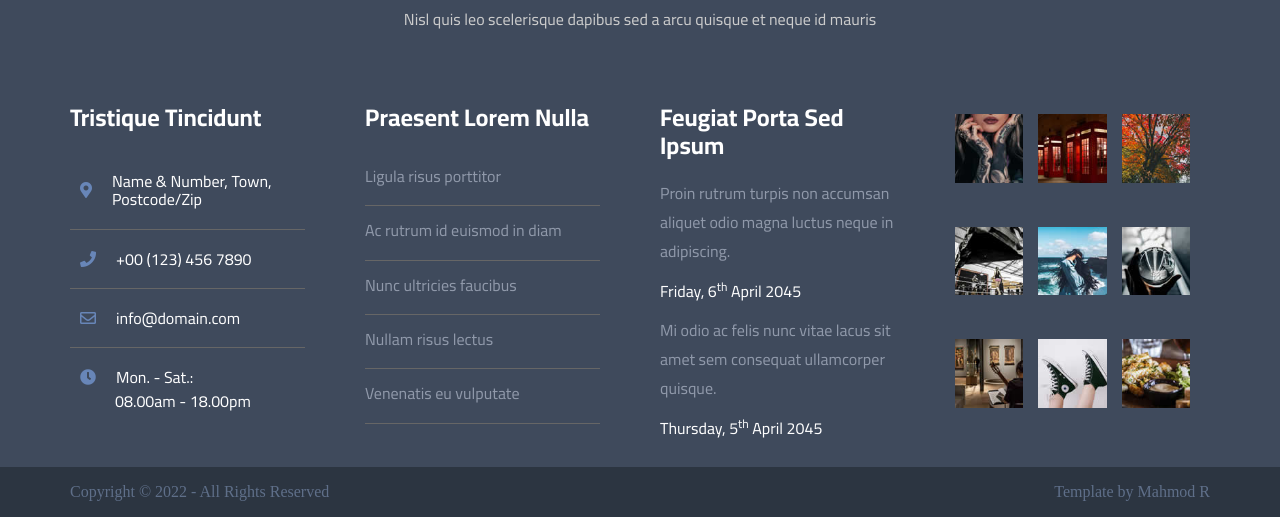
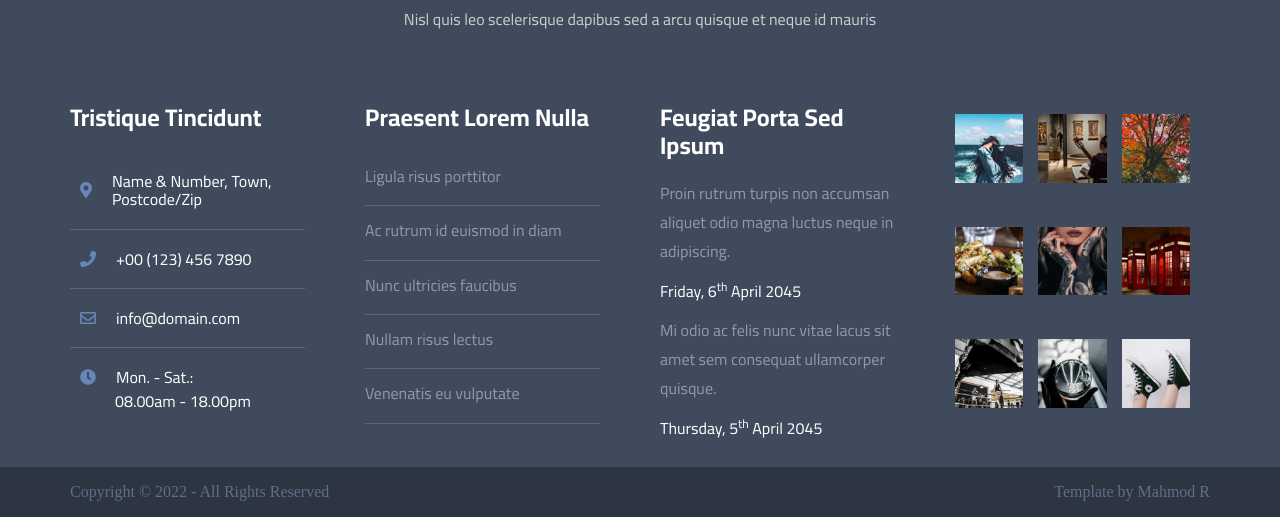
Before and after one commit to mahmod191/Template-Shiphile, a plain HTML site: page index.html in a window 1280 px wide. Shown: the part 4422-4939 px from the top of the page. Drawn offline with Linux system fonts and the light colour scheme.

Commit message:
edit
edit

```diff
--- a/index.html
+++ b/index.html
@@ -275,15 +275,69 @@
             <span>Thursday, 5<sup>th</sup> April 2045</span>
           </div>
           <div class="box gallery">
-            <div><img src="imgs/footer-5.jpg" alt=""></div>
-            <div><img src="imgs/footer-6.jpg" alt=""></div>
-            <div><img src="imgs/footer-3.jpg" alt=""></div>
-            <div><img src="imgs/footer-7.jpg" alt=""></div>
-            <div><img src="imgs/footer-1.jpg" alt=""></div>
-            <div><img src="imgs/footer-8.jpg" alt=""></div>
-            <div><img src="imgs/footer-2.jpg" alt=""></div>
-            <div><img src="imgs/footer-9.jpg" alt=""></div>
-            <div><img src="imgs/footer-4.jpg" alt=""></div>
+                       <div>
+              <div class="image-holder">
+                <div class="image">
+                  <img src="imgs/footer-1.jpg" alt="">
+                </div>
+              </div>
+            </div>
+            <div>
+              <div class="image-holder">
+                <div class="image">
+                  <img src="imgs/footer-2.jpg" alt="">
+                </div>
+              </div>
+            </div>
+            <div>
+              <div class="image-holder">
+                <div class="image">
+                  <img src="imgs/footer-3.jpg" alt="">
+                </div>
+              </div>
+            </div>
+            <div>
+              <div class="image-holder">
+                <div class="image">
+                  <img src="imgs/footer-4.jpg" alt="">
+                </div>
+              </div>
+            </div>
+            <div>
+              <div class="image-holder">
+                <div class="image">
+                  <img src="imgs/footer-5.jpg" alt="">
+                </div>
+              </div>
+            </div>
+            <div>
+              <div class="image-holder">
+                <div class="image">
+                  <img src="imgs/footer-6.jpg" alt="">
+                </div>
+              </div>
+            </div>
+            <div>
+              <div class="image-holder">
+                <div class="image">
+                  <img src="imgs/footer-7.jpg" alt="">
+                </div>
+              </div>
+            </div>
+            <div>
+              <div class="image-holder">
+                <div class="image">
+                  <img src="imgs/footer-8.jpg" alt="">
+                </div>
+              </div>
+            </div>
+            <div>
+              <div class="image-holder">
+                <div class="image">
+                  <img src="imgs/footer-9.jpg" alt="">
+                </div>
+              </div>
+            </div>
         </div>
         </div>
 
```
